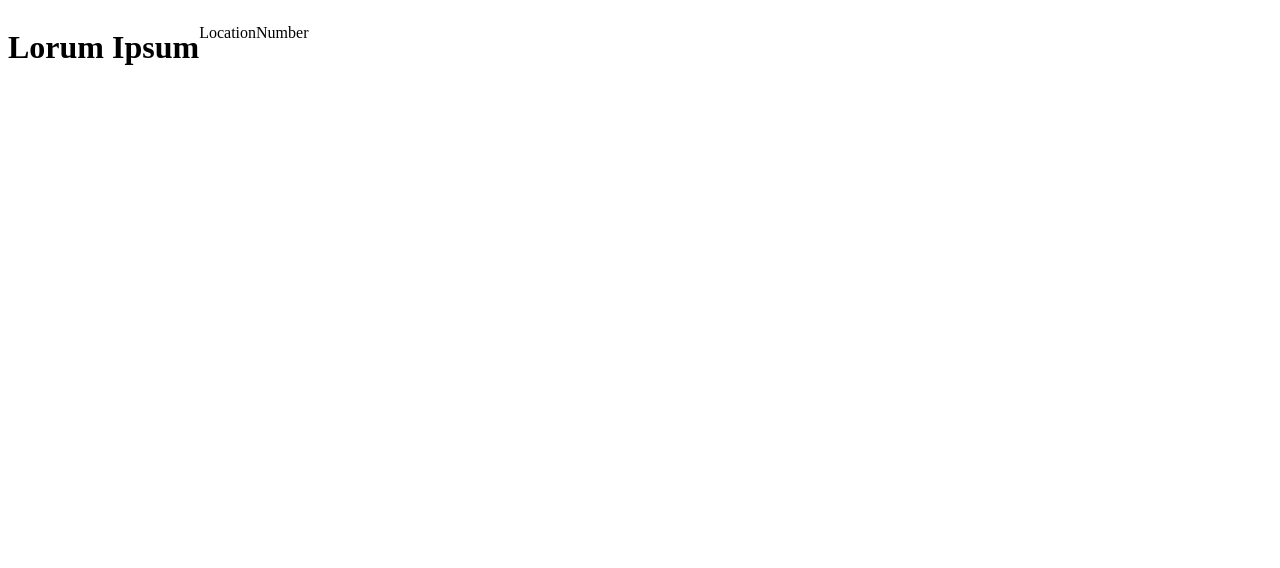
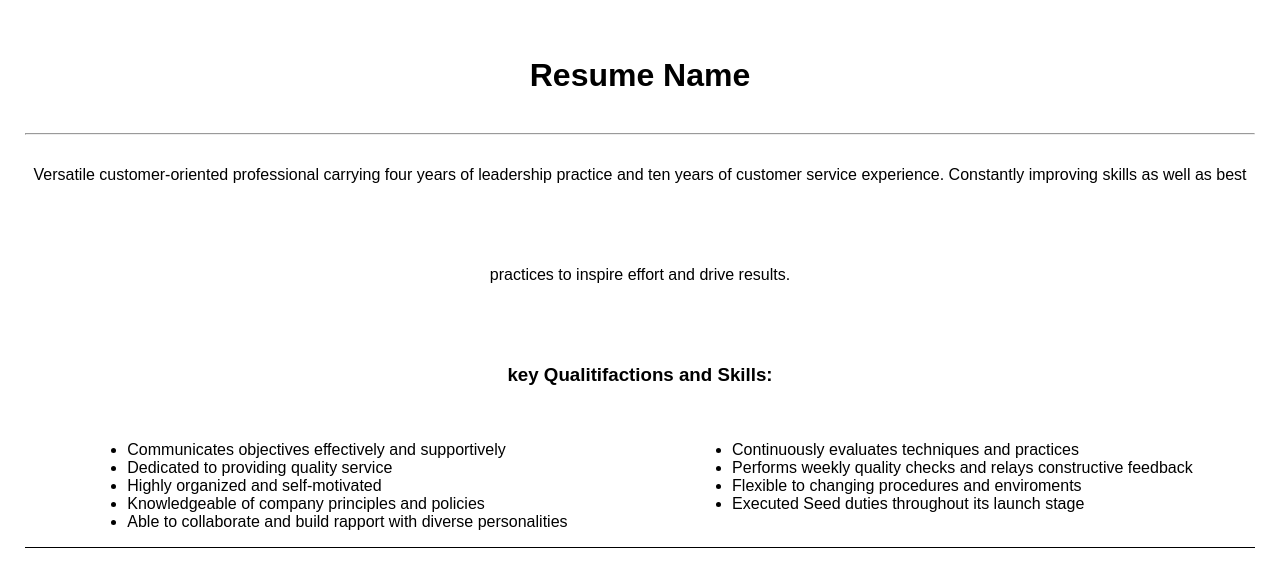
Before and after one commit to AngryGrizzlyBear/Mock_Up, a plain HTML site: page index.html in a window 1280 px wide. Drawn offline with Linux system fonts and the light colour scheme.

Commit message:
flexbox practice

```diff
--- a/index.html
+++ b/index.html
@@ -1,23 +1,51 @@
 <!DOCTYPE html>
 <html lang="en">
   <head>
-    <meta charset="UTF-8">
-    <meta http-equiv="X-UA-Compatible" content="IE=edge">
-    <meta name="viewport" content="width=device-width, initial-scale=1.0">
-    <link rel="stylesheet" href="styles.css">
+    <meta charset="UTF-8" />
+    <meta http-equiv="X-UA-Compatible" content="IE=edge" />
+    <meta name="viewport" content="width=device-width, initial-scale=1.0" />
+    <link rel="stylesheet" href="styles.css" />
     <title>Resume</title>
   </head>
   <body>
-    <div class="container">
+    <header>
+      <h1 class="center">Resume Name</h1>
+      <hr>
+    </header>
+
+    <section>
+      <article>
+        <p class="center">
+          Versatile customer-oriented professional carrying four years of
+          leadership practice and ten years of customer service experience.
+          Constantly improving skills as well as best practices to inspire
+          effort and drive results.
+        </p>
+        <h3 class="center">key Qualitifactions and Skills:</h3>
+        <div class="flex-container">
           <div>
-            <h1>Lorum Ipsum</h1>
+            <ul>
+              <li>Communicates objectives effectively and supportively</li>
+              <li>Dedicated to providing quality service</li>
+              <li>Highly organized and self-motivated</li>
+              <li>Knowledgeable of company principles and policies</li>
+              <li>
+                Able to collaborate and build rapport with diverse personalities
+              </li>
+            </ul>
           </div>
           <div>
-            <p>Location</p>
-        </div>
-        <div>
-            <p>Number</p>
+            <ul>
+              <li>Continuously evaluates techniques and practices</li>
+              <li>
+                Performs weekly quality checks and relays constructive feedback
+              </li>
+              <li>Flexible to changing procedures and enviroments</li>
+              <li>Executed Seed duties throughout its launch stage</li>
+            </ul>
           </div>
         </div>
+      </article>
+    </section>
   </body>
 </html>
--- a/styles.css
+++ b/styles.css
@@ -1,4 +1,33 @@
-.container {
-    display: flex;
-    justify-content: flex-start;
+html {
+  font-family: sans-serif;
+  margin: 25px 25px;
 }
+
+body {
+  margin: 0;
+}
+
+header {
+  height: 100px;
+}
+
+article {
+  border-bottom: 1px solid black;
+  width: 100%;
+}
+
+section {
+  display: flex;
+}
+
+.center {
+  text-align: center;
+  line-height: 100px;
+  margin: 0;
+}
+
+.flex-container{
+    display:flex;
+    flex-direction: row;
+    justify-content: space-around;
+}
```
Lines whose indentation alone changed are shown as unchanged.
